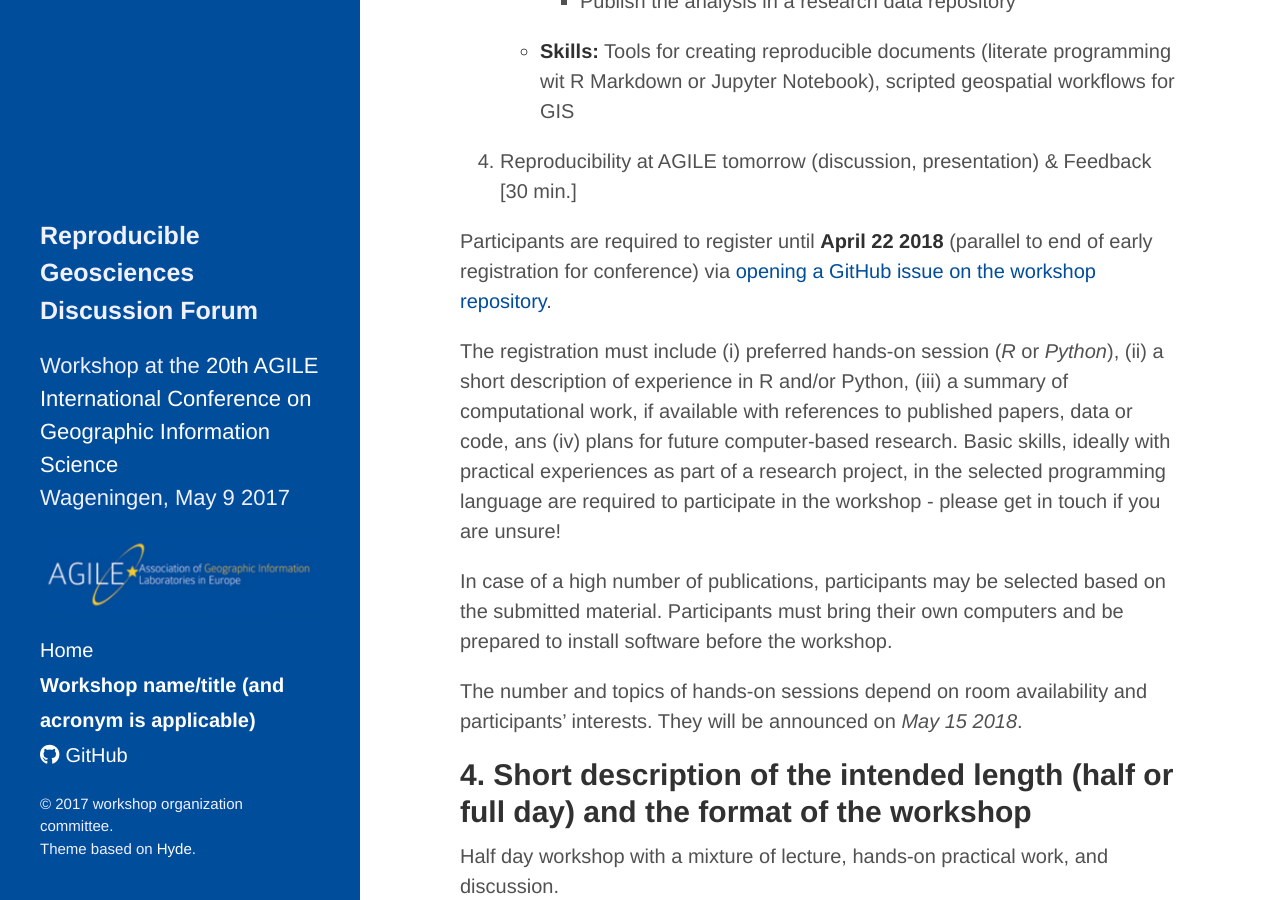
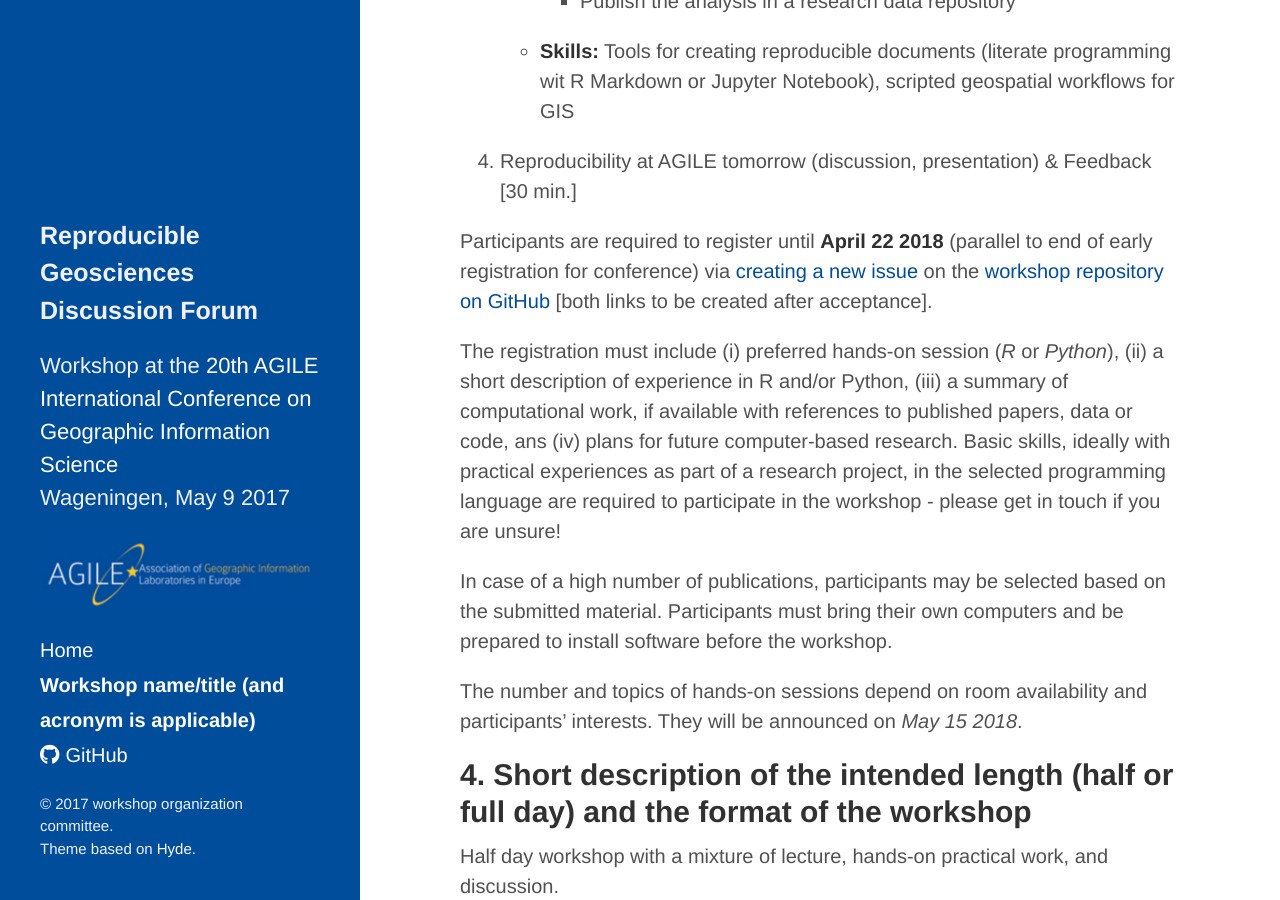
Before and after one commit to reproducible-agile/reproducible-agile.github.io, a Jekyll site: the page built from public/files/agile2018_proposal.md, in a window 1280 px wide and 900 px high, scrolled down 2128 px. Built offline with Jekyll 4.4.1, drawn with Linux system fonts in a browser that asks for light colours; nearby versions of some CDN libraries; our own code applies the rules of GitHub Pages for plain Markdown files; comment, search, counter and statistics services are not loaded.

Commit message:
final changes to proposal 2018

```diff
--- a/public/files/agile2018_proposal.md
+++ b/public/files/agile2018_proposal.md
@@ -45,7 +45,7 @@ The planned agenda for the half-day workshop (4 hours in total) is as follows:
     - **Skills:** Tools for creating reproducible documents (literate programming wit R Markdown or Jupyter Notebook), scripted geospatial workflows for GIS
 4. Reproducibility at AGILE tomorrow (discussion, presentation) & Feedback [30 min.]
 
-Participants are required to register until **April 22 2018** (parallel to end of early registration for conference) via [opening a GitHub issue on the workshop repository]().
+Participants are required to register until **April 22 2018** (parallel to end of early registration for conference) via [creating a new issue](https://github.com/o2r-project/reproducible-agile/issues/new) on the [workshop repository on GitHub](https://github.com/o2r-project/reproducible-agile) [both links to be created after acceptance].
 
 The registration must include (i) preferred hands-on session (_R_ or _Python_), (ii) a short description of experience in R and/or Python, (iii) a summary of computational work, if available with references to published papers, data or code, ans (iv) plans for future computer-based research.
 Basic skills, ideally with practical experiences as part of a research project, in the selected programming language are required to participate in the workshop - please get in touch if you are unsure!
```
